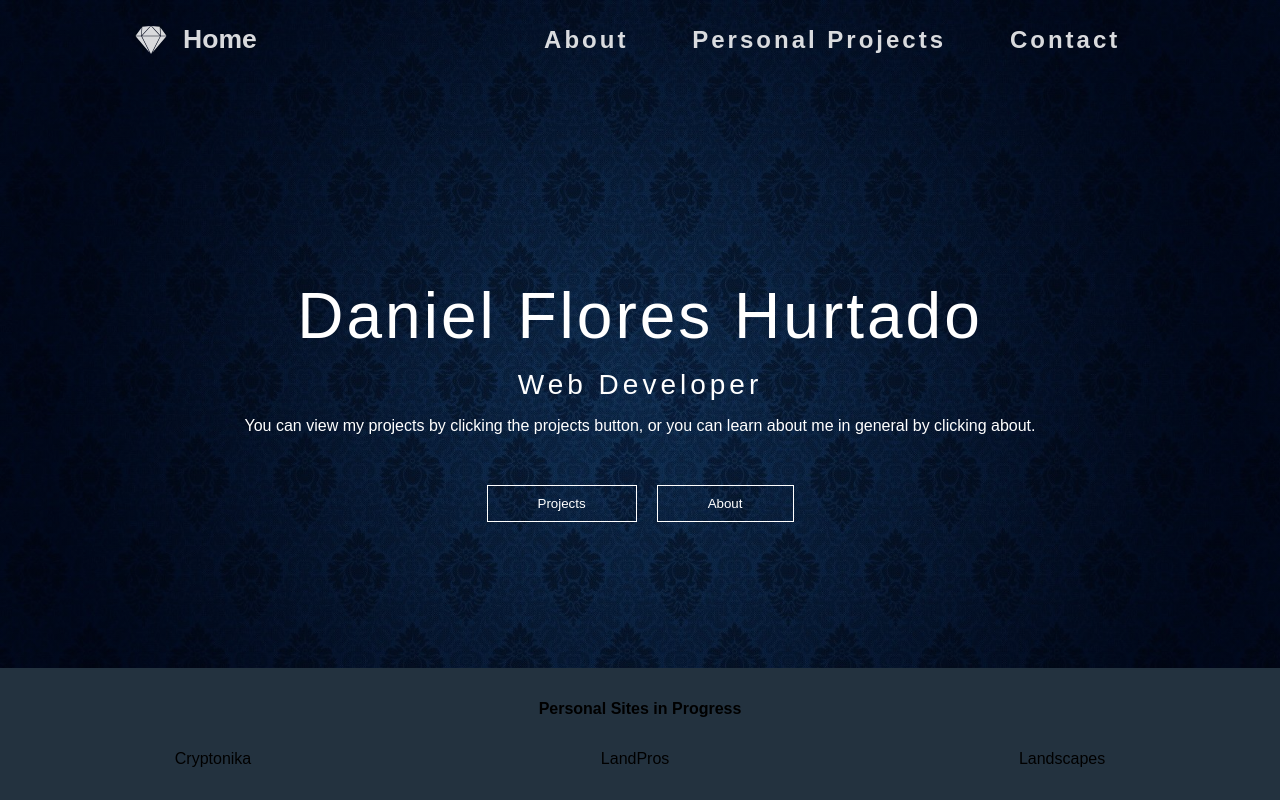
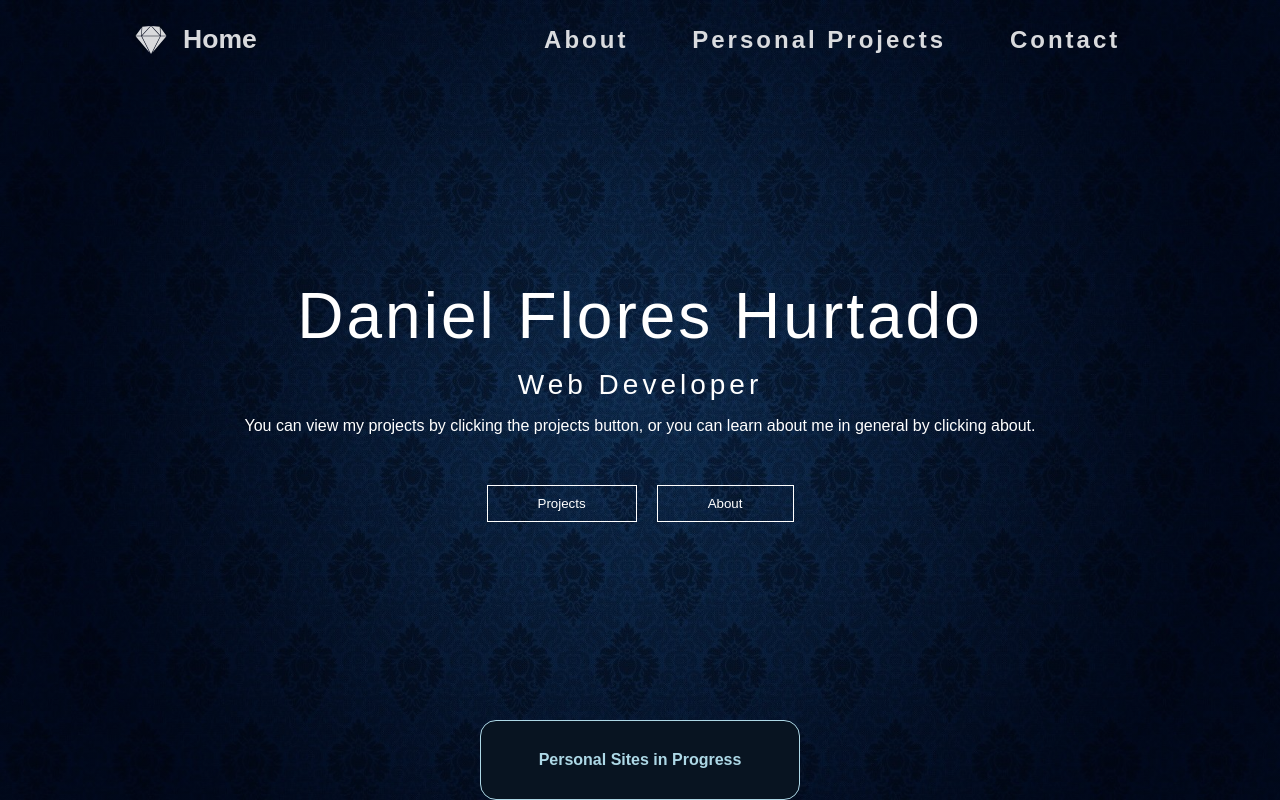
Before and after one commit to daniels74/web-porfolio, a React (Create React App) app: page / in a window 1280 px wide. Built offline with nearby package versions, Linux system fonts and the light colour scheme.

Commit message:
Upgraded footer bar toresponsive

```diff
--- a/package.json
+++ b/package.json
@@ -4,9 +4,12 @@
   "private": true,
   "dependencies": {
     "@babel/plugin-proposal-private-property-in-object": "^7.21.11",
+    "@emotion/react": "^11.11.1",
+    "@emotion/styled": "^11.11.0",
     "@fortawesome/fontawesome-svg-core": "^6.1.1",
     "@fortawesome/free-solid-svg-icons": "^6.1.1",
     "@fortawesome/react-fontawesome": "^0.1.18",
+    "@mui/material": "^5.14.10",
     "@testing-library/jest-dom": "^5.16.4",
     "@testing-library/react": "^13.2.0",
     "@testing-library/user-event": "^13.5.0",
--- a/src/components/Footer/Footer.css
+++ b/src/components/Footer/Footer.css
@@ -1,22 +1,17 @@
 .footer {
-  width: 100%;
-  background-color: rgb(35, 50, 63);
+  height: 10vh;
+  width: 100vw;
+  background-color: rgb(8, 20, 33);
+  color: lightblue;
   position: fixed;
   bottom: 0;
   display: flex;
   flex-direction: row;
   justify-content: space-around;
+  border-radius: 1rem;
 }
 
-.leftside {
-  display: flex;
-  flex-direction: column;
-  gap: 1rem;
-  margin-bottom: 2rem;
-  margin-top: 2rem;
-}
-
-.rightside {
+.website-progress {
   height: 100%;
   width: 100%;
   display: flex;
--- a/src/components/Footer/Footer.jsx
+++ b/src/components/Footer/Footer.jsx
@@ -1,50 +1,100 @@
-import React from 'react'
+import React, { useState } from 'react'
 import "./Footer.css"
+import Box from '@mui/material/Box';
 // import {FaLinkedin} from "react-icons/fa"
 // import {SiHandshake} from "react-icons/si"
 
+
 const Footer = () => {
-  return (
-    <footer className="footer">
-        <div className="leftside">
-            {/* <h4>Socials</h4>
-            <ul className='list'>
-                <li>
-                    <a href="https://app.joinhandshake.com/stu/users/26034444">
-                       <SiHandshake/>
-                        Handshake
-                    </a>
-                </li>
-                <li>
-                    <a href="https://www.linkedin.com/in/daniel-flores-hurtado-880396149/">
-                       <FaLinkedin/>
-                        LinkedIn
-                    </a>
-                </li>
-            </ul> */}
-        </div>
-        <div className="rightside">
-            <h4>Personal Sites in Progress</h4>
-            <ul className="list">
-                <li>
-                    <a href="https://cryptonica.vercel.app/">
-                        Cryptonika
-                    </a>
-                </li>
-                <li>
-                    <a href="https://royerslandscaping.vercel.app/">
-                        LandPros
-                    </a>
-                </li>
-                <li>
-                    <a href="https://thelandscapes.vercel.app/">
-                        Landscapes
-                    </a>
-                </li>
-            </ul>
-        </div>
-    </footer>
-  )
+    const [footerState, setFooterState] = useState(false);
+
+    return (
+        <Box onMouseEnter={() => setFooterState(true)} onMouseLeave={() => setFooterState(false)} component="footer" sx={{
+            height: footerState ? "20%" : "10%",
+            width: footerState ? "100%" : "25%",
+            backgroundColor: "rgb(8, 20, 33)",
+            color: "lightblue",
+            position: "fixed",
+            bottom: 0,
+            borderRadius: "1rem",
+            borderStyle: "solid",
+            borderWidth: "thin",
+            borderColor: "lightBlue",
+        }}>
+            <Box sx={{
+                height: "100%",
+                width: "100%",
+                display: "flex",
+                flexDirection: "column",
+                alignItems: "center",
+                justifyContent: "space-around",
+            }}>
+                <Box component="h4" sx={{
+                    height: "30%",
+                    // background: "red",
+                    display: "flex",
+                    flexDirection: "column",
+                    alignItems: "center",
+                    justifyContent: "center",
+                }}>Personal Sites in Progress</Box>
+                <Box sx={{
+                    height: "75%",
+                    width: "100%",
+                    listStyle: "none",
+                    display: footerState ? "flex" : "none",
+                    flexDirection: "row",
+                    alignItems: "center",
+                    justifyContent: "space-around",
+                }}>
+                    <Box component="li" sx={{
+                        display: footerState ? "flex" : "none",
+                    }}>
+                        <Box component='a' sx={{
+                            color: "lightblue"
+                        }} href="https://cold-jupiter-d4aac7c2f1f0.herokuapp.com/user/28">
+                            CryptoZapp
+                        </Box>
+                    </Box>
+                    <Box component="li" sx={{
+                        display: footerState ? "flex" : "none",
+                    }}>
+                        <Box component='a' sx={{
+                            color: "lightblue"
+                        }} href="https://wiseupv3.herokuapp.com/">
+                            WiseUp
+                        </Box>
+                    </Box>
+                    <Box component="li" sx={{
+                        display: footerState ? "flex" : "none",
+                    }}>
+                        <Box component='a' sx={{
+                            color: "lightblue"
+                        }} href="https://cryptonica.vercel.app/">
+                            Cryptonika
+                        </Box>
+                    </Box>
+                    <Box component="li" sx={{
+                        display: footerState ? "flex" : "none",
+                    }}>
+                        <Box component='a' sx={{
+                            color: "lightblue"
+                        }} href="https://royerslandscaping.vercel.app/">
+                            LandPros
+                        </Box>
+                    </Box>
+                    <Box component="li" sx={{
+                        display: footerState ? "flex" : "none",
+                    }}>
+                        <Box component='a' sx={{
+                            color: "lightblue"
+                        }} href="https://thelandscapes.vercel.app/">
+                            Landscapes
+                        </Box>
+                    </Box>
+                </Box>
+            </Box>
+        </Box>
+    )
 }
 
 export default Footer
--- a/src/pages/Home/Home.css
+++ b/src/pages/Home/Home.css
@@ -70,6 +70,10 @@
 
 .foot {
   width: 100vw;
+  display: flex;
+  flex-direction: row;
+  align-items: center;
+  justify-content: center;
 }
 
 @media screen and (max-width: 500px) {
```
Also changed, not shown: 1 other file (tests, documents, lock files or other folders).
